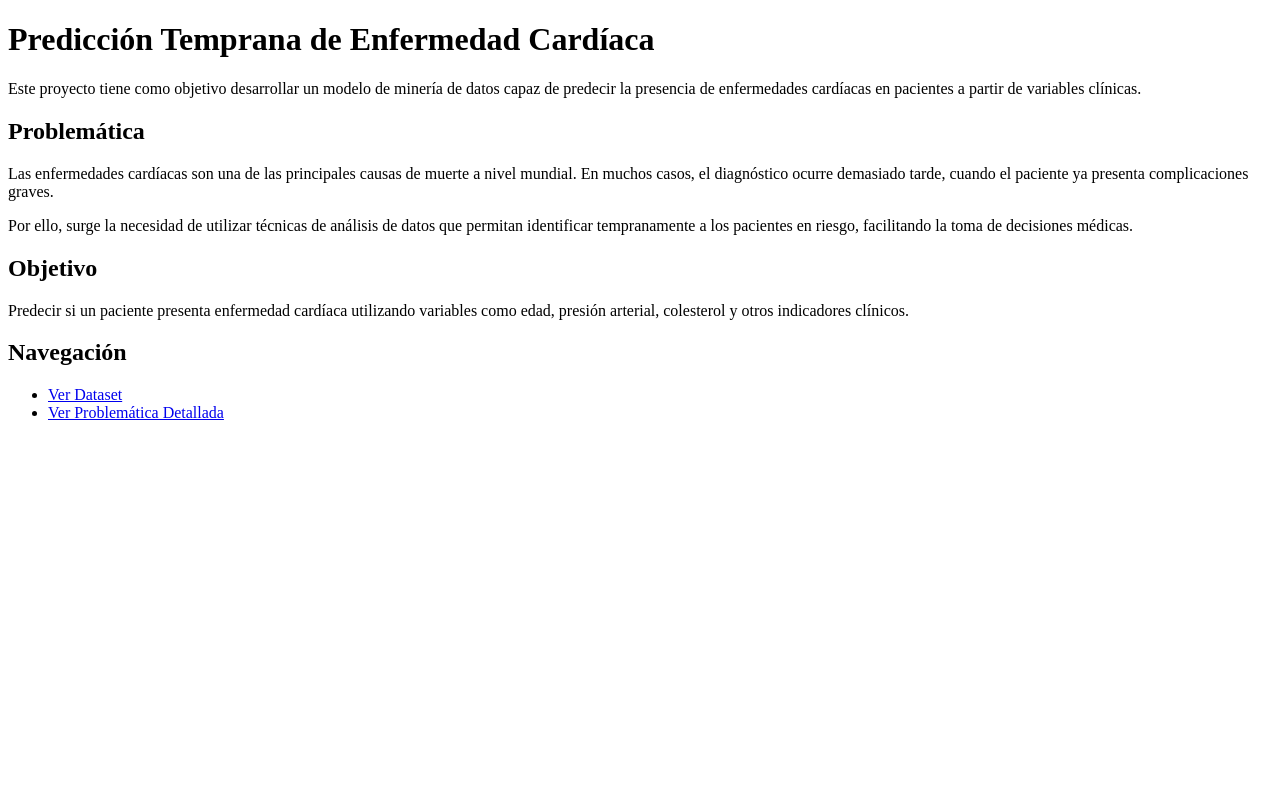
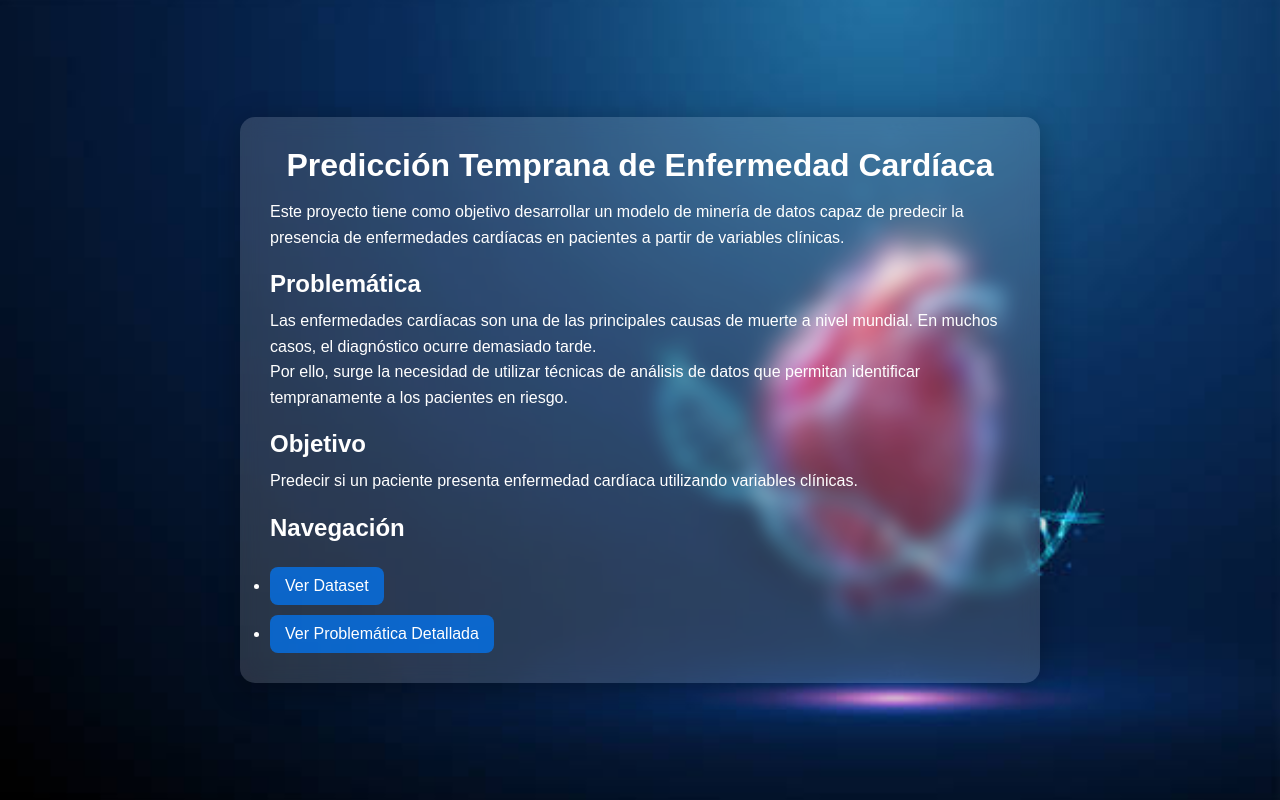
Before and after one commit to PanConQuesotv/Enfermedades_Cardiacas, a Flask app: page / in a window 1280 px wide. Run offline with Flask 3, Linux system fonts and the light colour scheme.

Commit message:
Cuarto  Commit

```diff
--- /dev/null
+++ b/static/css/style.css
@@ -0,0 +1,76 @@
+
+* {
+    margin: 0;
+    padding: 0;
+    box-sizing: border-box;
+}
+
+
+body {
+    font-family: Arial, sans-serif;
+    background: url("../img/cardiaca.jpg") no-repeat center center fixed;
+    background-size: cover;
+    height: 100vh;
+
+    display: flex;
+    justify-content: center;
+    align-items: center;
+}
+
+
+.container {
+    width: 80%;
+    max-width: 800px;
+
+    background: rgba(255, 255, 255, 0.15);
+    backdrop-filter: blur(10px);
+    -webkit-backdrop-filter: blur(10px);
+
+    border-radius: 15px;
+    padding: 30px;
+
+    box-shadow: 0 8px 32px rgba(0, 0, 0, 0.3);
+
+    color: #fff;
+}
+
+
+h1 {
+    margin-bottom: 15px;
+    text-align: center;
+}
+
+h2 {
+    margin-top: 20px;
+    margin-bottom: 10px;
+}
+
+
+p {
+    line-height: 1.6;
+}
+
+
+ul {
+    margin-top: 15px;
+}
+
+
+a {
+    display: inline-block;
+    margin-top: 10px;
+
+    text-decoration: none;
+    color: white;
+
+    background: rgba(0, 123, 255, 0.7);
+    padding: 10px 15px;
+    border-radius: 8px;
+
+    transition: 0.3s;
+}
+
+a:hover {
+    background: rgba(0, 123, 255, 1);
+    transform: scale(1.05);
+}
--- a/templates/index.html
+++ b/templates/index.html
@@ -3,8 +3,12 @@
 <head>
     <meta charset="UTF-8">
     <title>Predicción de Enfermedad Cardíaca</title>
+
+    <link rel="stylesheet" href="{{ url_for('static', filename='css/style.css') }}">
 </head>
 <body>
+
+    <div class="container">
 
         <h1>Predicción Temprana de Enfermedad Cardíaca</h1>
 
@@ -16,19 +20,17 @@
         <h2>Problemática</h2>
         <p>
             Las enfermedades cardíacas son una de las principales causas de muerte a nivel mundial.
-        En muchos casos, el diagnóstico ocurre demasiado tarde, cuando el paciente ya presenta
-        complicaciones graves.
+            En muchos casos, el diagnóstico ocurre demasiado tarde.
         </p>
 
         <p>
             Por ello, surge la necesidad de utilizar técnicas de análisis de datos que permitan
-        identificar tempranamente a los pacientes en riesgo, facilitando la toma de decisiones médicas.
+            identificar tempranamente a los pacientes en riesgo.
         </p>
 
         <h2>Objetivo</h2>
         <p>
-        Predecir si un paciente presenta enfermedad cardíaca utilizando variables como edad,
-        presión arterial, colesterol y otros indicadores clínicos.
+            Predecir si un paciente presenta enfermedad cardíaca utilizando variables clínicas.
         </p>
 
         <h2>Navegación</h2>
@@ -37,5 +39,7 @@
             <li><a href="/problematica">Ver Problemática Detallada</a></li>
         </ul>
 
+    </div>
+
 </body>
 </html>
```
Also changed, not shown: static/img/cardiaca.jpg (added). Lines whose indentation alone changed are shown as unchanged.
